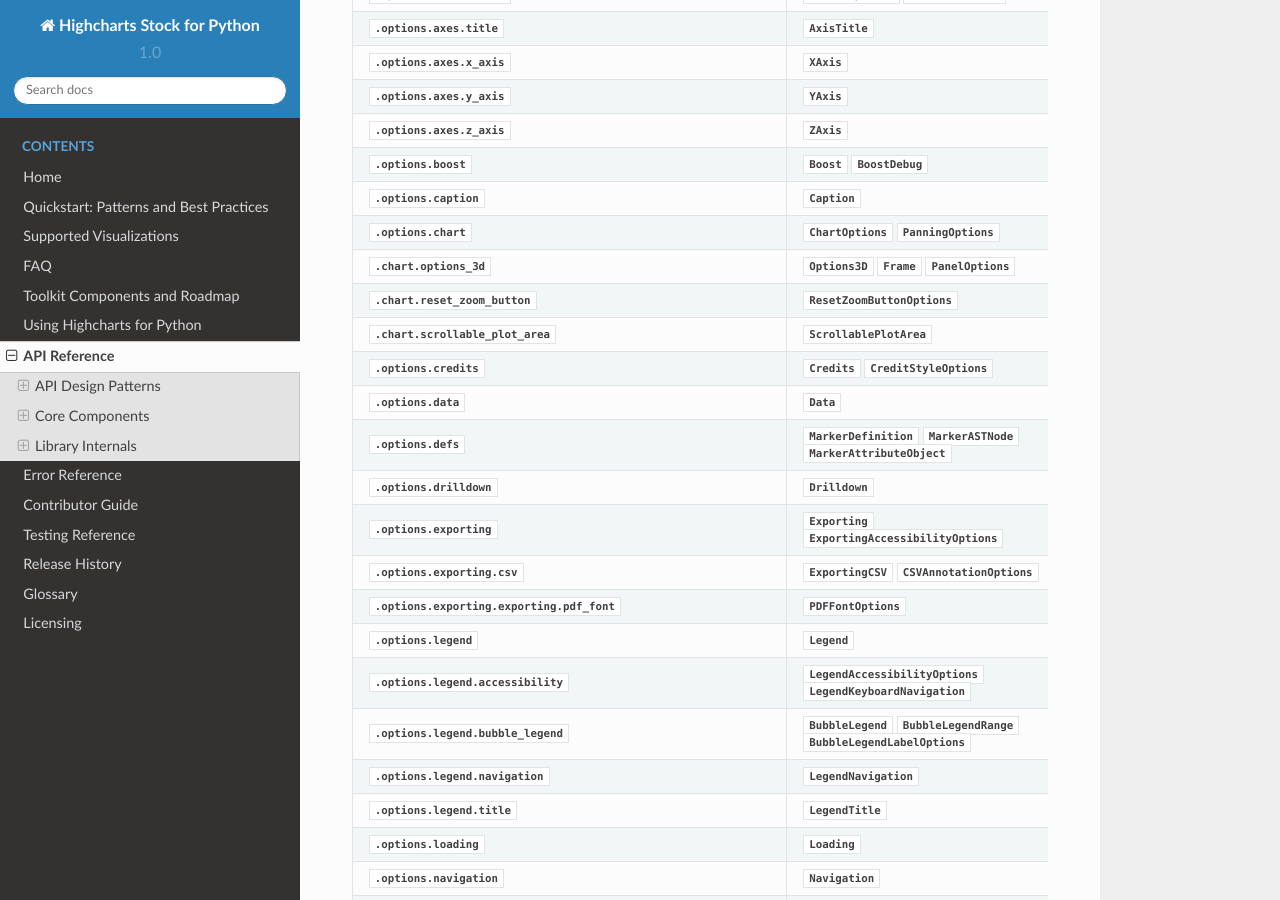
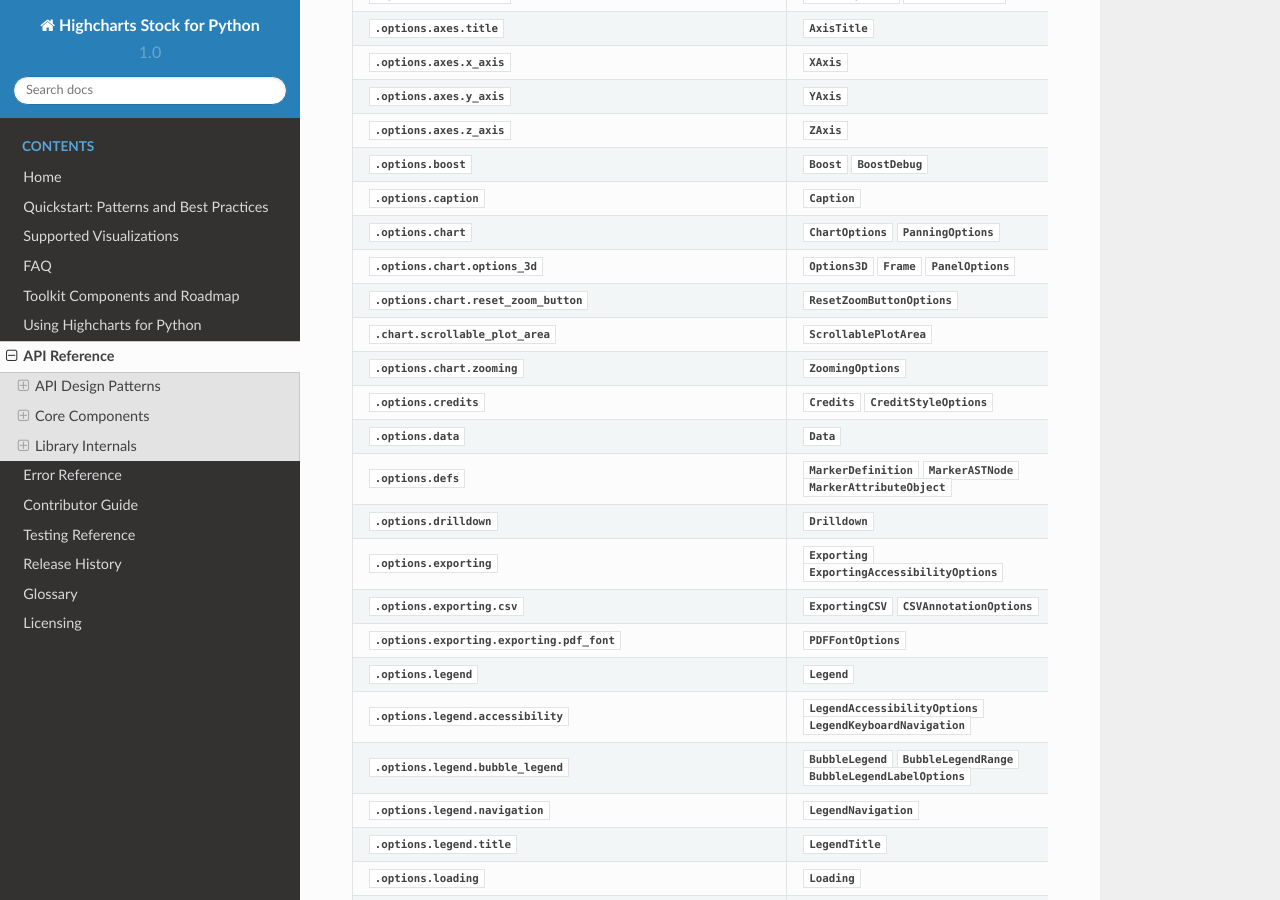
Before and after one commit to highcharts-for-python/highcharts-stock, a Sphinx documentation site: the page built from docs/api.rst, in a window 1280 px wide and 900 px high, scrolled down 10536 px. Built offline with Sphinx 7.4.7 and the Read the Docs theme 2.0.0, drawn with Linux system fonts in a browser that asks for light colours; pages that are not in the unit, such as notebooks, are missing from menus; cross-references to code outside the pages are shown as plain code.

Commit message:
Adjustements to refactoring of ChartOptions zoom properties.

```diff
--- a/docs/api.rst
+++ b/docs/api.rst
@@ -272,14 +272,16 @@
   * - :mod:`.options.chart <highcharts_stock.options.chart>`
     - :class:`ChartOptions <highcharts_stock.options.chart.ChartOptions>`
       :class:`PanningOptions <highcharts_stock.options.chart.PanningOptions>`
-  * - :mod:`.chart.options_3d <highcharts_stock.options.chart.options_3d>`
+  * - :mod:`.options.chart.options_3d <highcharts_stock.options.chart.options_3d>`
     - :class:`Options3D <highcharts_stock.options.chart.options_3d.Options3D>`
       :class:`Frame <highcharts_stock.options.chart.options_3d.Frame>`
       :class:`PanelOptions <highcharts_stock.options.chart.options_3d.PanelOptions>`
-  * - :mod:`.chart.reset_zoom_button <highcharts_stock.options.chart.reset_zoom_button>`
+  * - :mod:`.options.chart.reset_zoom_button <highcharts_stock.options.chart.reset_zoom_button>`
     - :class:`ResetZoomButtonOptions <highcharts_stock.options.chart.reset_zoom_button.ResetZoomButtonOptions>`
   * - :mod:`.chart.scrollable_plot_area <highcharts_stock.options.chart.scrollable_plot_area>`
     - :class:`ScrollablePlotArea <highcharts_stock.options.chart.scrollable_plot_area.ScrollablePlotArea>`
+  * - :mod:`.options.chart.zooming <highcharts_stock.options.chart.zooming>`
+    - :class:`ZoomingOptions <highcharts_stock.options.chart.zooming.ZoomingOptions>`
   * - :mod:`.options.credits <highcharts_stock.options.credits>`
     - :class:`Credits <highcharts_stock.options.credits.Credits>`
       :class:`CreditStyleOptions <highcharts_stock.options.credits.CreditStyleOptions>`
```
Also changed, not shown: docs/api/options/chart/index.rst (+6 -3 lines), docs/api/options/chart/zooming.rst (added, +28 -0 lines), docs/api/options/index.rst (+23 -9 lines).
